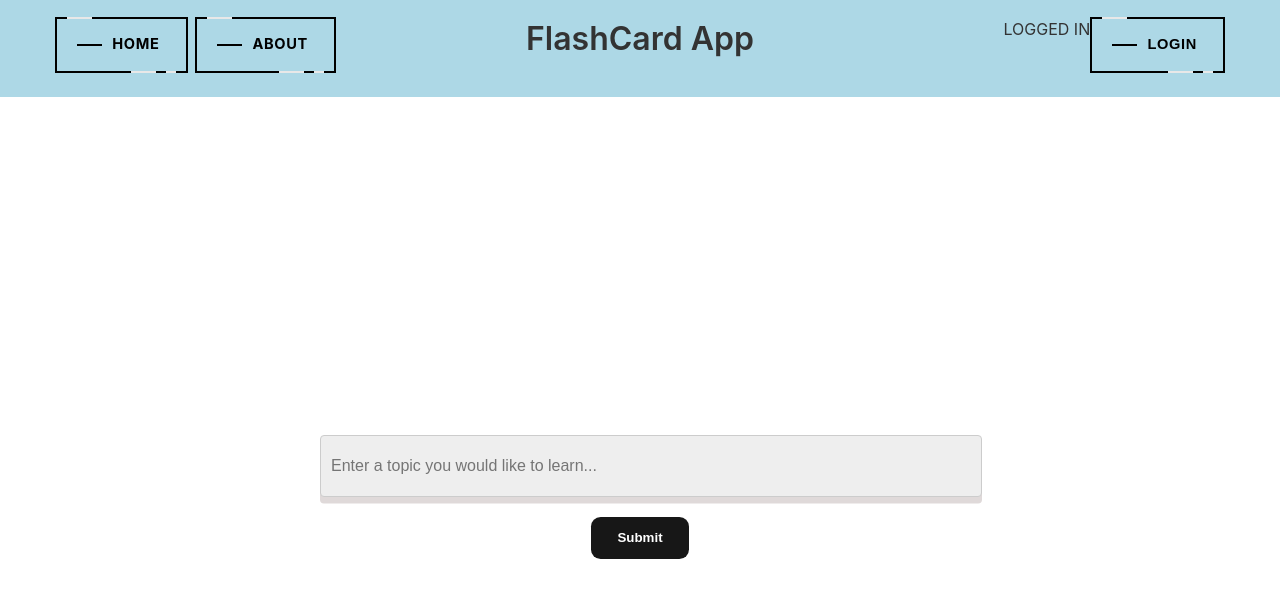
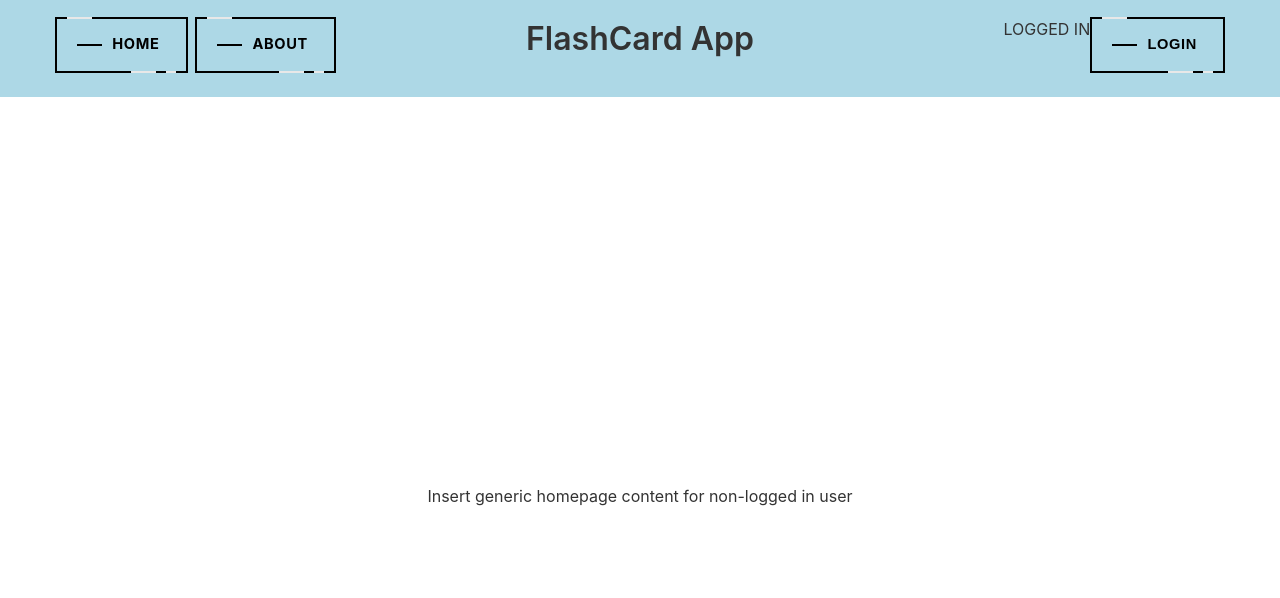
Before and after one commit to FlashCardGeneratorApp/Flashcard-App-Frontend, a React (Vite) app: page / in a window 1280 px wide. Shown: the top 598 px of the page. Built offline with nearby package versions, Linux system fonts and the light colour scheme; no server answers.

Commit message:
css styling v2

```diff
--- a/src/components/Home.jsx
+++ b/src/components/Home.jsx
@@ -47,7 +47,7 @@ const Home = () => {
 
   return (
     <div style={{ display: 'flex', flexDirection: 'column', alignItems: 'center', justifyContent: 'center', height: '100vh' }}>
-      {/* {isLoggedIn ? ( */}
+      {isLoggedIn ? (
         <p style={{ margin: 'auto', width: '50%', textAlign: 'center' }}>
           <div class="input-wrapper">
           <input style={{ width: '100%', height: '40px' }}
@@ -73,11 +73,11 @@ const Home = () => {
 
 
         </p>
-      {/* ) : (
+      ) : (
         <div>
           Insert generic homepage content for non-logged in user
         </div>
-      )} */}
+      )}
     </div>
   );
 };
```
